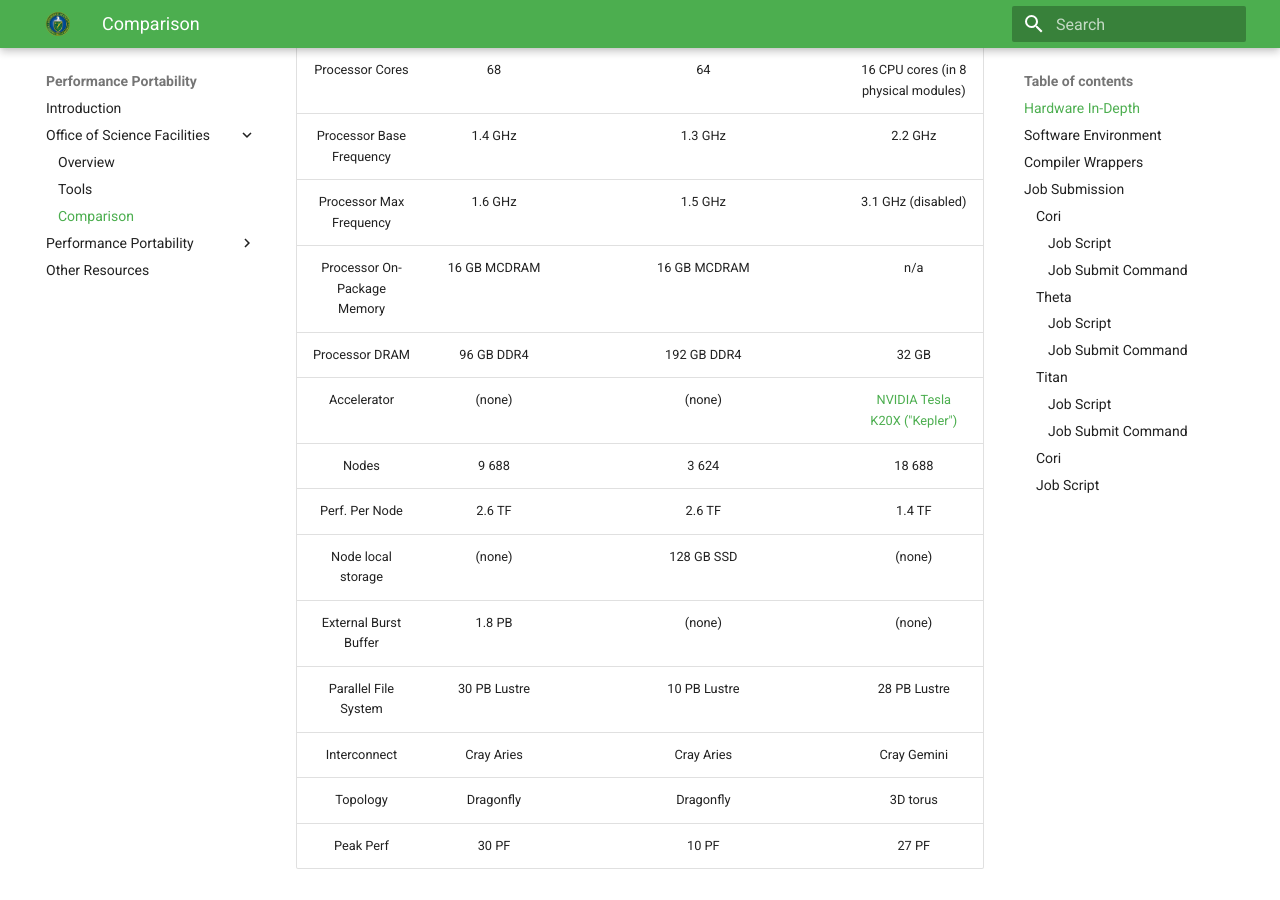
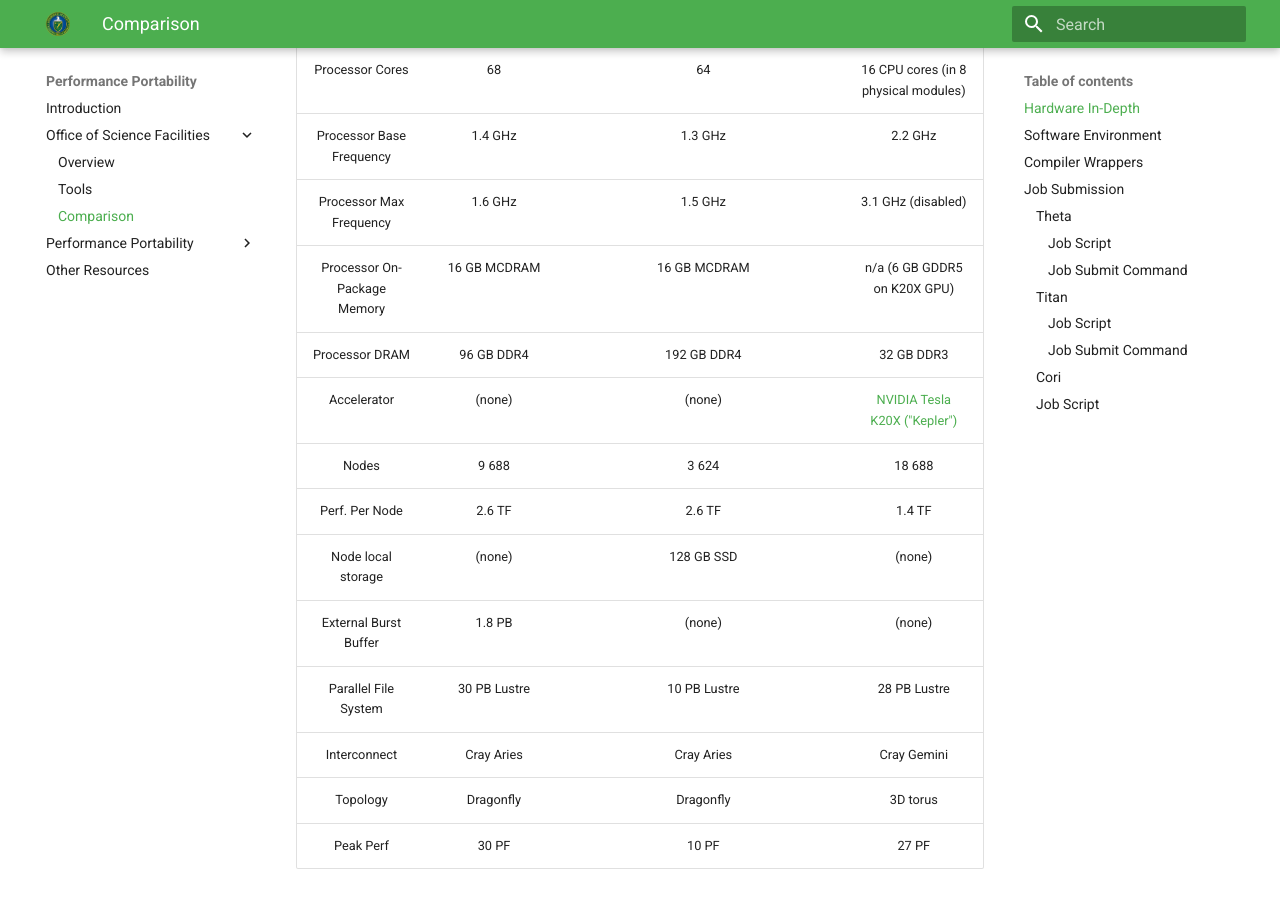
Before and after one commit to jrdeslippe/perfportsite, an MkDocs documentation site: the page built from docs/facilities/comparison.md, in a window 1280 px wide and 900 px high, scrolled down 447 px. Built offline with MkDocs 1.6.1 and Material for MkDocs 9.7.7, drawn with Linux system fonts in a browser that asks for light colours; old or Windows-style settings are respelled for this version of MkDocs; some of the changed text lies outside the part shown.

Commit message:
cleanup on facilities comparison

```diff
--- a/docs/facilities/comparison.md
+++ b/docs/facilities/comparison.md
@@ -8,8 +8,8 @@
 | Processor Cores | 68 | 64 | 16 CPU cores (in 8 physical modules) |
 | Processor Base Frequency | 1.4 GHz | 1.3 GHz | 2.2 GHz |
 | Processor Max Frequency | 1.6 GHz | 1.5 GHz | 3.1 GHz (disabled) |
-| Processor On-Package Memory | 16 GB MCDRAM | 16 GB MCDRAM | n/a |
-| Processor DRAM | 96 GB DDR4 | 192 GB DDR4 | 32 GB |
+| Processor On-Package Memory | 16 GB MCDRAM | 16 GB MCDRAM | n/a (6 GB GDDR5 on K20X GPU) |
+| Processor DRAM | 96 GB DDR4 | 192 GB DDR4 | 32 GB DDR3 |
 |Accelerator|(none)|(none)|[NVIDIA Tesla K20X ("Kepler")](http://www.nvidia.com/content/PDF/kepler/Tesla-K20X-BD-06397-001-v05.pdf)|
 | Nodes | 9 688  | 3 624 | 18 688 |
 | Perf. Per Node | 2.6 TF | 2.6 TF | 1.4 TF |
@@ -72,13 +72,6 @@
 ##Job Submission
 
 
-###Cori
-
-####Job Script
-
-####Job Submit Command
-
-
 ###[Theta](https://www.alcf.anl.gov/XC40-system-runnning-jobs)
 
 ####Job Script
@@ -98,7 +91,7 @@
 The `-n 512` argument requests 512 nodes.
 
 
-###Titan
+###[Titan](https://www.olcf.ornl.gov/support/system-user-guides/titan-user-guide/#273)
 
 ####Job Script
 
@@ -115,7 +108,7 @@
 The `-l nodes=512` argument requests 512 nodes (this can also be put in the batch script).
 
 
-### Cori
+###[Cori](http://www.nersc.gov/users/computational-systems/cori/running-jobs/)
 
 NERSC provides a [page in the MyNERSC
 website](https://my.nersc.gov/script_generator.php) which generates job scripts
```
Also changed, not shown: 1 other file.
